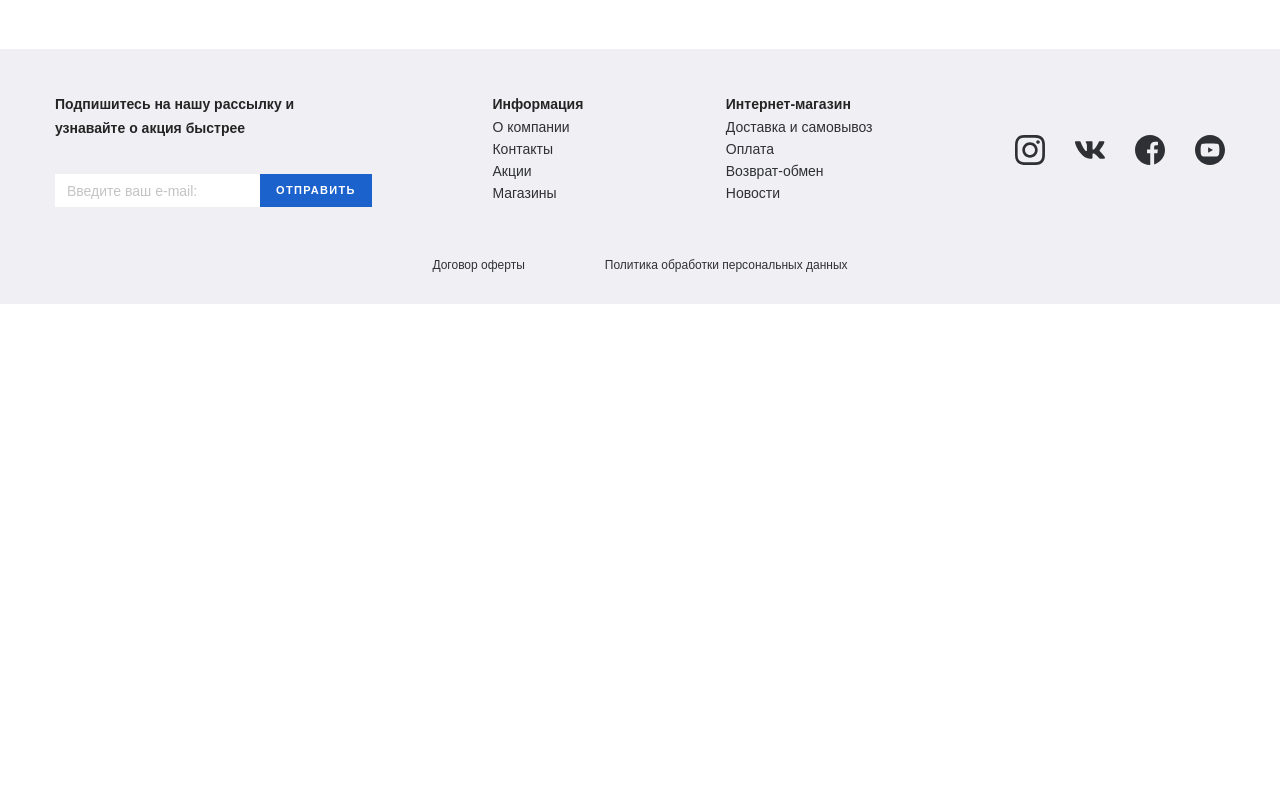
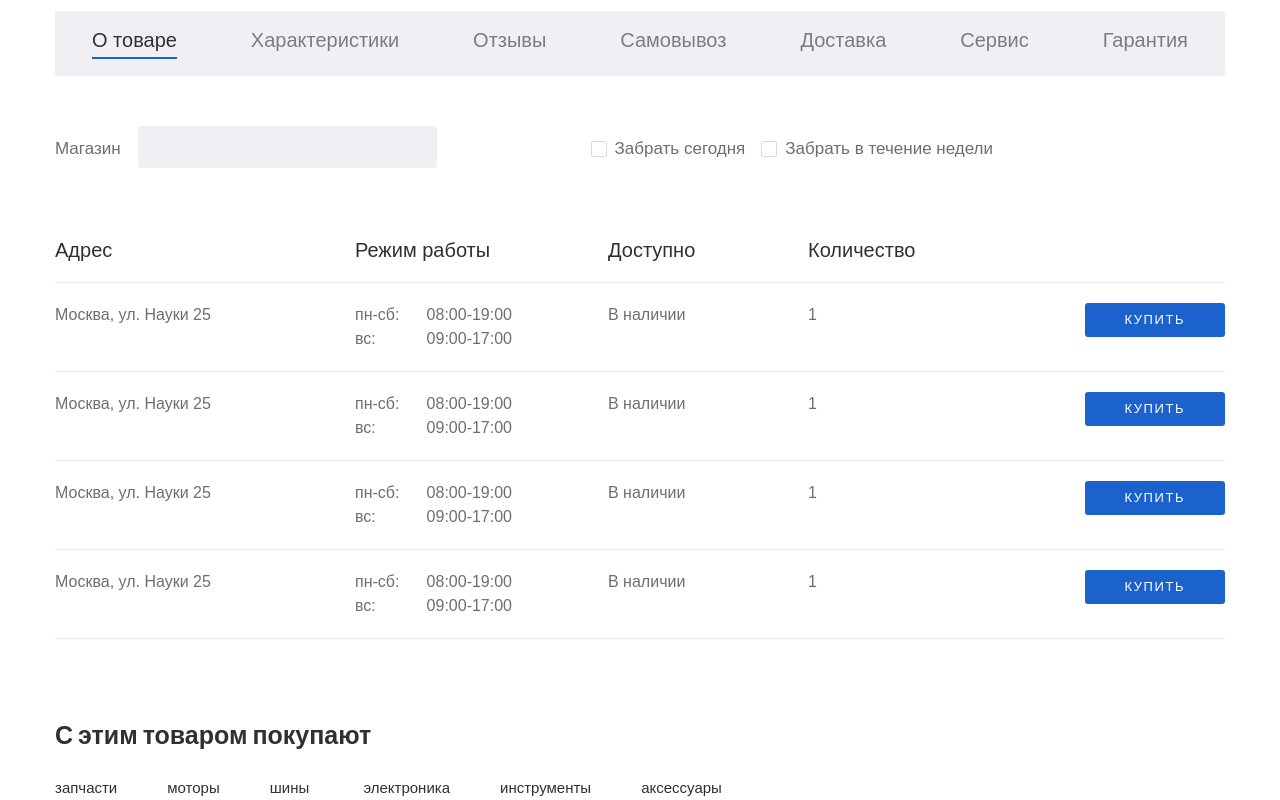
Before and after one commit to Emil768/react-internet-shop, a React (Create React App) app: page /catalog/1/1 in a window 1280 px wide. Shown: the part 920-1720 px from the top of the page. Before the commit the page ends 1224 px from the top, so only its background shows below. Built offline with nearby package versions, Linux system fonts and the light colour scheme.

Commit message:
complete product-card

```diff
--- a/src/App.js
+++ b/src/App.js
@@ -10,7 +10,7 @@ import Catalog from "./pages/Catalog";
 
 //lib
 import { Route } from "react-router";
-import ProductCard from "./components/ProductCard/ProductCard";
+import ProductCard from "./pages/ProductCard";
 //
 function App() {
   return (
--- a/src/components/BreadCrumbs/BreadCrumbs.scss
+++ b/src/components/BreadCrumbs/BreadCrumbs.scss
@@ -1,5 +1,5 @@
 .breadcrumbs {
-  margin-bottom: 40px;
+  margin: 40px 0;
   &__list {
     &-item {
       display: inline-block;
--- a/src/components/Header/Header.scss
+++ b/src/components/Header/Header.scss
@@ -73,7 +73,6 @@
   &__bottom {
     &-content {
       background: #f0f0f4;
-      margin-bottom: 78px;
     }
     .menu-categories {
       display: flex;
--- a/src/components/ProductCard/ProductCard.jsx
+++ b/src/components/ProductCard/ProductCard.jsx
@@ -13,10 +13,7 @@ import "./ProductCard.scss";
 import jetSkiLarge from "../../img/jetSki-large.png";
 
 //
-function ProductCard(props) {
-  console.log(props);
-  const catalogName = props.match.params.name;
-  const productName = props.match.params.product;
+function ProductCard({ catalogName, productName }) {
   const [activeTab, setActiveTab] = useState(0);
   const tabsNames = ["Характеристики", "Наличие в магазине"];
 
@@ -25,7 +22,7 @@ function ProductCard(props) {
     setActiveTab(index);
   };
   return (
-    <div className="product-card">
+    <section className="product-card">
       <BreadCrumb name={catalogName} product={productName} />
       <div className="container">
         <div className="product-card__content">
@@ -156,7 +153,7 @@ function ProductCard(props) {
           </div>
         </div>
       </div>
-    </div>
+    </section>
   );
 }
 
--- /dev/null
+++ b/src/components/ProductCardTabs/ProductCardTabs.jsx
@@ -0,0 +1,164 @@
+import React, { useState } from "react";
+import "./ProductCardTabs.scss";
+//lib
+import { Checkbox } from "antd";
+import { useEffect } from "react";
+//
+function ProductCardTabs() {
+  const [activeTab, setActiveTab] = useState(0);
+  const cardTabs = [
+    "О товаре",
+    "Характеристики",
+    "Отзывы",
+    "Самовывоз",
+    " Доставка",
+    "Cервис",
+    "Гарантия",
+  ];
+  const handlerActiveTab = (e, index) => {
+    e.preventDefault();
+    setActiveTab(index);
+  };
+  return (
+    <section className="card__tabs">
+      <div className="container">
+        <div className="tabs-wrapper">
+          <div className="tabs card__tabs-box">
+            {cardTabs.map((tab, index) => {
+              return (
+                <a
+                  className={
+                    activeTab === index
+                      ? "tab card__tab active"
+                      : "tab card__tab"
+                  }
+                  href="/#"
+                  onClick={(e) => handlerActiveTab(e, index)}
+                >
+                  {tab}
+                </a>
+              );
+            })}
+          </div>
+          <div className="tabs-container">
+            <div className="card__tab-content tabs-content"></div>
+            <div className="card__tab-content tabs-content"></div>
+            <div className="card__tab-content tabs-content"></div>
+            <div className="card__tab-content tabs-content">
+              <form action="" className="card-form">
+                <div className="card__top-line">
+                  <label className="card__label-search" htmlFor="">
+                    Магазин
+                  </label>
+                  <input className="card__input-search" type="text" />
+                  <Checkbox className="card__label-pickup">
+                    Забрать сегодня
+                  </Checkbox>
+                  <Checkbox className="card__label-pickup">
+                    Забрать в течение недели
+                  </Checkbox>
+                </div>
+                <ul className="card__list">
+                  <li className="card__list-item card__list-itemtitle">
+                    <div className="card__list-adress ">Адрес</div>
+                    <div className="card__list-workhours ">Режим работы</div>
+                    <div className="card__list-avaliable ">Доступно</div>
+                    <div className="card__list-num ">Количество</div>
+                  </li>
+                  <li className="card__list-item">
+                    <div className="card__list-adress">
+                      Москва, ул. Науки 25
+                    </div>
+                    <div className="card__list-workhours">
+                      <div className="workhours">
+                        <span>пн-сб:</span>
+                        <span>08:00-19:00</span>
+                      </div>
+                      <div className="workhours">
+                        <span>вс:</span>
+                        <span>09:00-17:00</span>
+                      </div>
+                    </div>
+                    <div className="card__list-avaliable">В наличии</div>
+                    <div className="card__list-num">1</div>
+                    <div className="card__list-btn">
+                      <button type="submit">Купить</button>
+                    </div>
+                  </li>
+
+                  <li className="card__list-item">
+                    <div className="card__list-adress">
+                      Москва, ул. Науки 25
+                    </div>
+                    <div className="card__list-workhours">
+                      <div className="workhours">
+                        <span>пн-сб:</span>
+                        <span>08:00-19:00</span>
+                      </div>
+                      <div className="workhours">
+                        <span>вс:</span>
+                        <span>09:00-17:00</span>
+                      </div>
+                    </div>
+                    <div className="card__list-avaliable">В наличии</div>
+                    <div className="card__list-num">1</div>
+                    <div className="card__list-btn">
+                      <button type="submit">Купить</button>
+                    </div>
+                  </li>
+
+                  <li className="card__list-item">
+                    <div className="card__list-adress">
+                      Москва, ул. Науки 25
+                    </div>
+                    <div className="card__list-workhours">
+                      <div className="workhours">
+                        <span>пн-сб:</span>
+                        <span>08:00-19:00</span>
+                      </div>
+                      <div className="workhours">
+                        <span>вс:</span>
+                        <span>09:00-17:00</span>
+                      </div>
+                    </div>
+                    <div className="card__list-avaliable">В наличии</div>
+                    <div className="card__list-num">1</div>
+                    <div className="card__list-btn">
+                      <button type="submit">Купить</button>
+                    </div>
+                  </li>
+
+                  <li className="card__list-item">
+                    <div className="card__list-adress">
+                      Москва, ул. Науки 25
+                    </div>
+                    <div className="card__list-workhours">
+                      <div className="workhours">
+                        <span>пн-сб:</span>
+                        <span>08:00-19:00</span>
+                      </div>
+                      <div className="workhours">
+                        <span>вс:</span>
+                        <span>09:00-17:00</span>
+                      </div>
+                    </div>
+                    <div className="card__list-avaliable">В наличии</div>
+                    <div className="card__list-num">1</div>
+                    <div className="card__list-btn">
+                      <button type="submit">Купить</button>
+                    </div>
+                  </li>
+                </ul>
+              </form>
+            </div>
+            <div className="card__tab-content tabs-content"></div>
+            <div className="card__tab-content tabs-content"></div>
+            <div className="card__tab-content tabs-content"></div>
+          </div>
+        </div>
+      </div>
+    </section>
+  );
+}
+
+export default ProductCardTabs;
--- /dev/null
+++ b/src/components/ProductCardTabs/ProductCardTabs.scss
@@ -0,0 +1,104 @@
+.card__tabs {
+  &-box {
+    display: flex;
+    align-items: center;
+    justify-content: space-around;
+    background: #f0f0f4;
+    padding: 17px 0;
+    margin-bottom: 50px;
+  }
+}
+.card__tab {
+  font-size: 20px;
+  line-height: 24px;
+  opacity: 0.6;
+  padding-bottom: 5px;
+  border-bottom: 2px solid transparent;
+  &.active {
+    opacity: 1;
+    border-bottom: 2px solid #1c62cd;
+  }
+}
+
+.card__top-line {
+  margin-bottom: 50px;
+}
+
+.card__label-search {
+  font-size: 17px;
+  line-height: 20px;
+  color: rgba(47, 48, 53, 0.7);
+  margin-right: 17px;
+}
+
+.card__input-search {
+  border: none;
+  outline: none;
+  background: #f0f0f4;
+  border-radius: 3px;
+  padding: 9px 17px;
+  margin-right: 100px;
+}
+
+.card__label-pickup {
+  margin-left: 54px;
+
+  font-size: 17px;
+  line-height: 20px;
+  color: rgba(47, 48, 53, 0.7);
+}
+
+.workhours {
+  display: flex;
+  justify-content: space-between;
+}
+
+.card__list {
+  &-item {
+    display: flex;
+
+    padding: 20px 0;
+    border-bottom: 1px solid rgba(47, 48, 53, 0.1);
+    font-size: 16px;
+    line-height: 150%;
+    color: rgba(47, 48, 53, 0.7);
+  }
+  &-itemtitle {
+    font-size: 20px;
+    line-height: 24px;
+    color: #2f3035;
+  }
+  &-adress {
+    width: 219px;
+    margin-right: 81px;
+  }
+  &-workhours {
+    width: 157px;
+    margin-right: 96px;
+    span {
+      display: block;
+    }
+  }
+  &-avaliable {
+    width: 140px;
+    margin-right: 60px;
+  }
+  &-num {
+    width: 104px;
+  }
+  &-btn {
+    margin-left: auto;
+    button {
+      padding: 9px 40px;
+      border: none;
+      background: #1c62cd;
+      border-radius: 3px;
+      color: #fff;
+      font-size: 13px;
+      line-height: 16px;
+      letter-spacing: 0.12em;
+      text-transform: uppercase;
+      cursor: pointer;
+    }
+  }
+}
--- a/src/pages/Catalog.jsx
+++ b/src/pages/Catalog.jsx
@@ -2,7 +2,7 @@ import React from "react";
 
 //components
 import BreadCrumbs from "../components/BreadCrumbs/BreadCrumbs";
-import CatalogInner from "../components/CatalogInner/CatalogInner";
+import CatalogInner from "../components/Catalog/Catalog";
 //
 
 //lib
--- /dev/null
+++ b/src/pages/ProductCard.jsx
@@ -0,0 +1,20 @@
+import React, { useEffect } from "react";
+//components
+import ProductCardInner from "../components/ProductCard/ProductCard";
+import ProductCardTabs from "../components/ProductCardTabs/ProductCardTabs";
+import Products from "../components/Products/Products";
+//
+function ProductCard(props) {
+  const catalogName = props.match.params.name;
+  const productName = props.match.params.product;
+
+  return (
+    <>
+      <ProductCardInner catalogName={catalogName} productName={productName} />
+      <ProductCardTabs />
+      <Products title="С этим товаром покупают" hideButton={false} />
+    </>
+  );
+}
+
+export default ProductCard;
--- a/src/scss/style.scss
+++ b/src/scss/style.scss
@@ -51,5 +51,5 @@ p {
 }
 
 .page-section {
-  margin-bottom: 80px;
+  margin: 80px 0;
 }
```
Also changed, not shown: src/components/Catalog/Catalog.jsx (renamed from src/components/CatalogInner/CatalogInner.jsx, +19 -19 lines), src/components/Catalog/Catalog.scss (renamed from src/components/CatalogInner/CatalogInner.scss).
